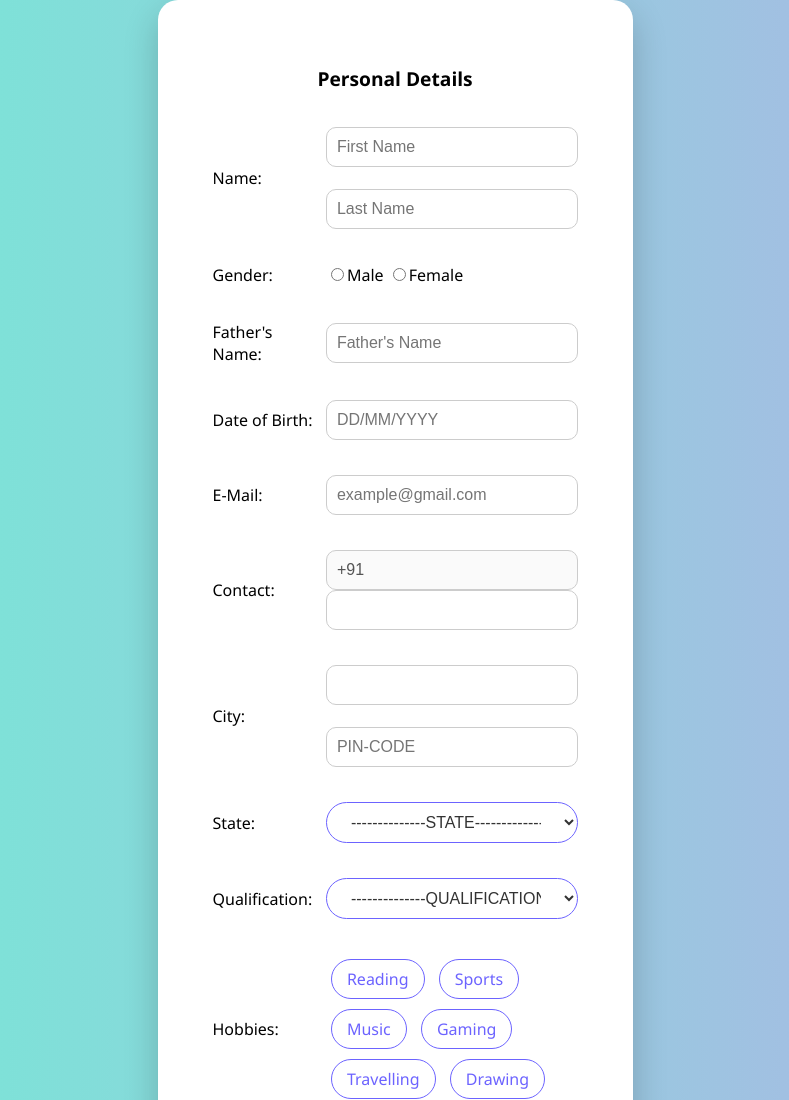
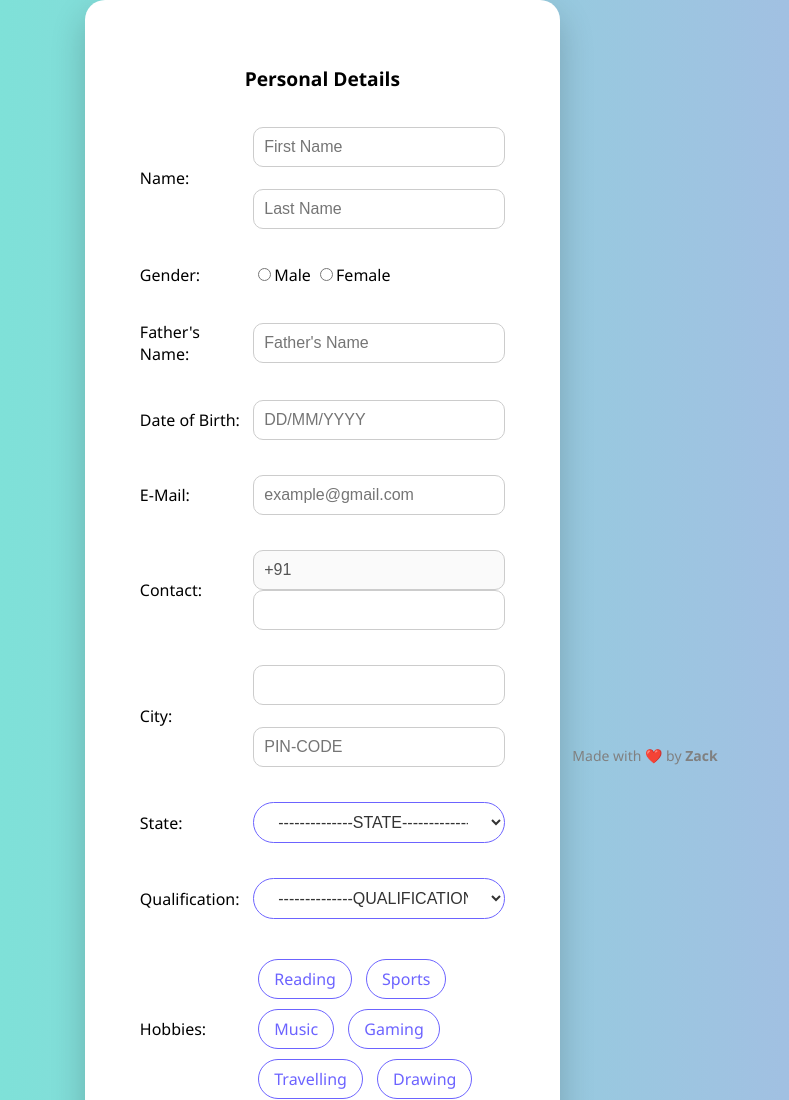
Before and after one commit to Seeker-For-Reality/Form-Practice, a plain HTML site: page index.html in a window 1280 px wide. Shown: the top 1100 px of the page, without its empty margins (245-1034 px from the left). Drawn offline with Linux system fonts and the light colour scheme.

Commit message:
Update index.html
minor changes

```diff
--- a/index.html
+++ b/index.html
@@ -161,5 +161,10 @@
             </tr>
         </table>
     </form>
+    <!-- Website created by Zack -->
+
+  <footer style="text-align:center; margin-top:20px; font-size:14px; color:gray;">
+    Made with ❤️ by <b>Zack</b>
+</footer>
 </body>
 </html>
```
